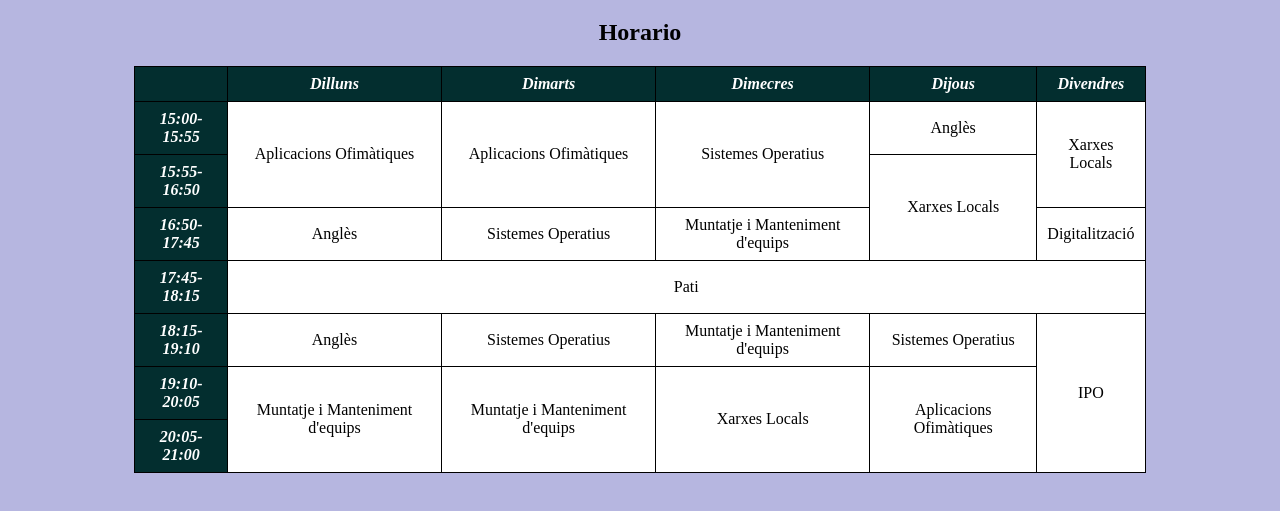
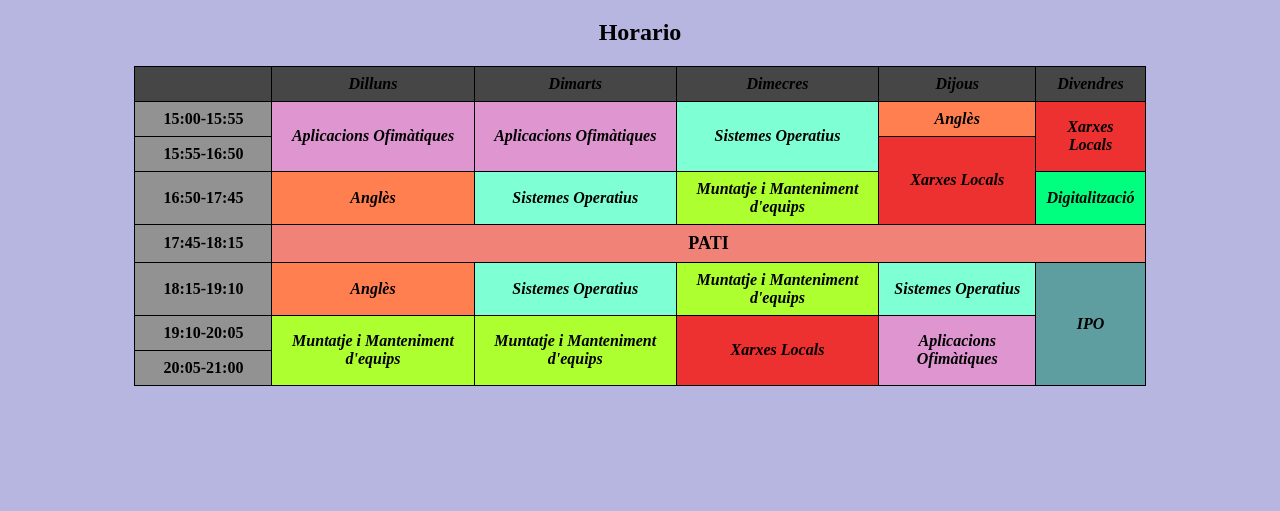
Before and after one commit to NicolasCobo/IntroduccionHTML, a plain HTML site: page horari.html in a window 1280 px wide. Shown: the part 185-696 px from the top of the page. Drawn offline with Linux system fonts and the light colour scheme.

Commit message:
Donar estils

```diff
--- a/css/styles.css
+++ b/css/styles.css
@@ -23,8 +23,66 @@ th,td{
 }
 
 th{
-    background-color: rgb(3, 46, 47);
-    color:white;
+    background-color: rgb(70, 70, 70);
+    color:rgb(0, 0, 0);
     font-weight: bold;
     font-style: italic
 }
+
+.hora{
+    background-color: #929292;
+    color: rgb(0, 0, 0);
+    font-weight: bold;
+    width: 120px;
+}
+
+.pati{
+    background-color: rgb(240, 130, 120);
+    font-size: large;
+    font-weight: bold;
+    text-align: center;
+}
+
+.Ofimática{
+    background-color: #de95d0;
+    font-style: oblique;
+    font-weight: bold;
+
+}
+
+.SO{
+    background-color: aquamarine;
+    font-style: italic;
+     font-style: oblique;
+    font-weight: bold;
+}
+
+.Ingles{
+    background-color: coral;
+     font-style: oblique;
+    font-weight: bold;
+}
+
+.MME{
+    background-color: greenyellow;
+    font-style: oblique;
+    font-weight: bold;
+}
+
+.XL{
+    background-color: rgb(237, 48, 48);
+    font-style: oblique;
+    font-weight: bold;
+}
+
+.IPO{
+    background-color: cadetblue;
+     font-style: oblique;
+    font-weight: bold;
+}
+
+.digi{
+    background-color: springgreen;
+    font-style: oblique;
+    font-weight: bold;
+}
--- a/horari.html
+++ b/horari.html
@@ -46,45 +46,45 @@
 
             </tr>
             <tr>
-                <th>15:00-15:55</th>
-                <td rowspan="2">Aplicacions Ofimàtiques</td>
-                <td rowspan="2">Aplicacions Ofimàtiques</td>
-                <td rowspan="2">Sistemes Operatius</td>
-                <td>Anglès</td>
-                <td rowspan="2">Xarxes Locals</td>
+                <td class="hora">15:00-15:55</td>
+                <td rowspan="2" class="Ofimática">Aplicacions Ofimàtiques</td>
+                <td rowspan="2" class="Ofimática">Aplicacions Ofimàtiques</td>
+                <td rowspan="2" class="SO">Sistemes Operatius</td>
+                <td class="Ingles">Anglès</td>
+                <td rowspan="2" class="XL">Xarxes Locals</td>
             </tr>
             <tr>
-                <th>15:55-16:50</th>
-                <td rowspan="2">Xarxes Locals</td>
+                <td class="hora">15:55-16:50</td>
+                <td rowspan="2" class="XL">Xarxes Locals</td>
             </tr>
             <tr>
-                <th>16:50-17:45</th>
-                <td>Anglès</td>
-                <td>Sistemes Operatius</td>
-                <td>Muntatje i Manteniment d'equips</td>
-                <td>Digitalització</td>
+                <td class="hora">16:50-17:45</td>
+                <td class="Ingles">Anglès</td>
+                <td class="SO">Sistemes Operatius</td>
+                <td class="MME">Muntatje i Manteniment d'equips</td>
+                <td class="digi">Digitalització</td>
             </tr>
             <tr>
-                <th>17:45-18:15</th>
-                <td colspan="5">Pati</td>
+                <td class="hora">17:45-18:15</td>
+                <td colspan="5" class="pati">PATI</td>
             </tr>
             <tr>
-                <th>18:15-19:10</th>
-                <td>Anglès</td>
-                <td>Sistemes Operatius</td>
-                <td>Muntatje i Manteniment d'equips</td>
-                <td>Sistemes Operatius</td>
-                <td rowspan="3">IPO</td>
+                <td class="hora">18:15-19:10</td>
+                <td class="Ingles">Anglès</td>
+                <td class="SO">Sistemes Operatius</td>
+                <td class="MME">Muntatje i Manteniment d'equips</td>
+                <td class="SO">Sistemes Operatius</td>
+                <td rowspan="3" class="IPO">IPO</td>
             </tr>
             <tr>
-                <th>19:10-20:05</th>
-                <td rowspan="2">Muntatje i Manteniment d'equips</td>
-                <td rowspan="2">Muntatje i Manteniment d'equips</td>
-                <td rowspan="2">Xarxes Locals</td>
-                <td rowspan="2">Aplicacions Ofimàtiques</td>
+                <td class="hora">19:10-20:05</td>
+                <td rowspan="2" class="MME">Muntatje i Manteniment d'equips</td>
+                <td rowspan="2" class="MME">Muntatje i Manteniment d'equips</td>
+                <td rowspan="2" class="XL">Xarxes Locals</td>
+                <td rowspan="2" class="Ofimática">Aplicacions Ofimàtiques</td>
             </tr>
             <tr>
-                <th>20:05-21:00</th>
+                <td class="hora">20:05-21:00</td>
             </tr>
         </table>
     </section>
```
